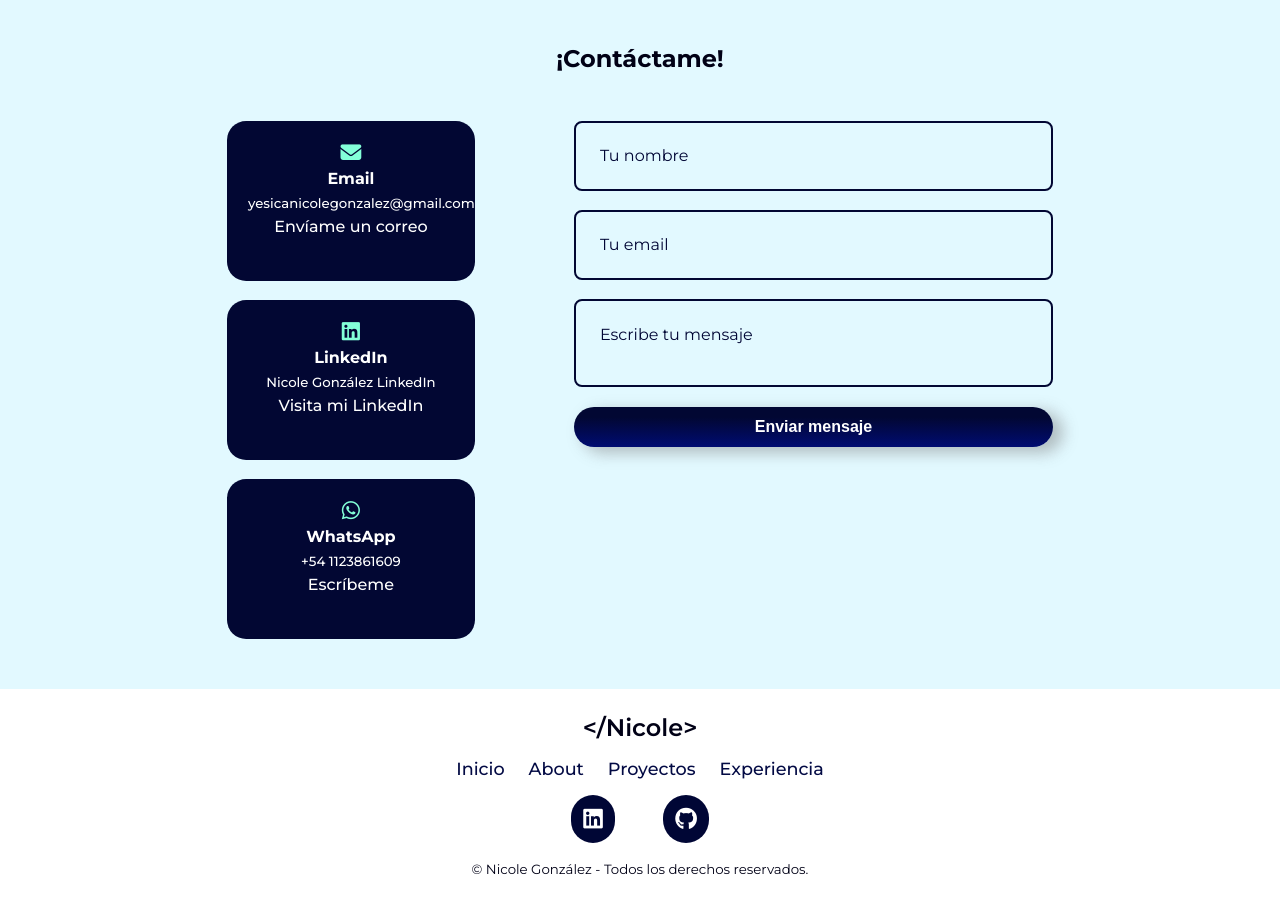
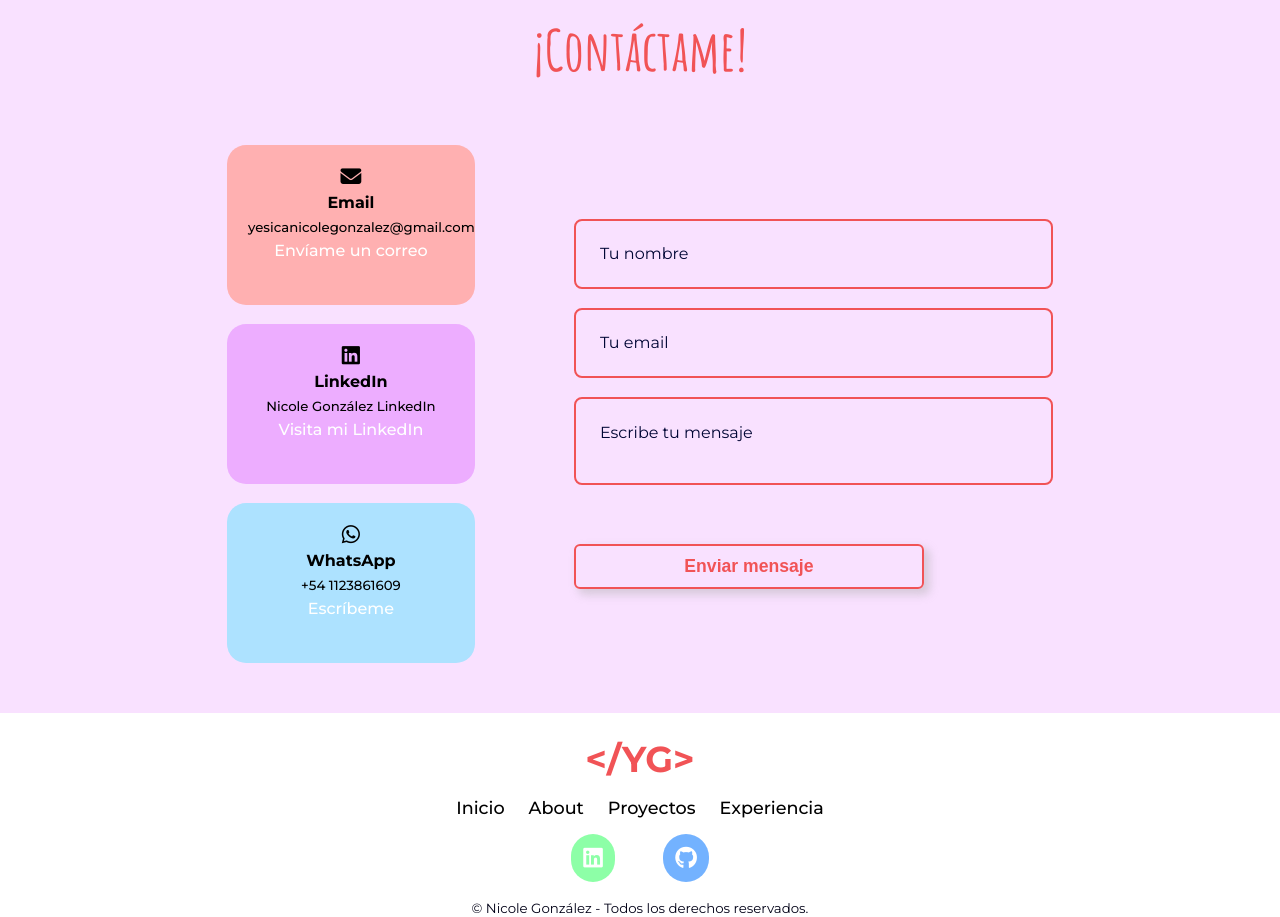
Before and after one commit to YesicaGonzalezN/portfolio-new, a React (Create React App) app: page / in a window 1280 px wide. Shown: the part 3060-3977 px from the top of the page. Before the commit the page ends 3938 px from the top, so only its background shows below. Built offline with nearby package versions, Linux system fonts and the light colour scheme.

Commit message:
cambios footer

```diff
--- a/src/Components/ContactMe/ContactMe.css
+++ b/src/Components/ContactMe/ContactMe.css
@@ -1,14 +1,17 @@
 #contact {
-    background: #e2f9ff;
+    background: #f9e1ff;
     padding: 50px 50px;
 }
 
 #contact h2 {
     text-align: center;
-    margin-bottom: 3rem;
+    font-family: 'Amatic SC', cursive;
+    color:#F15356;
+    font-size: 3.5rem;
+    margin-bottom: 60px;
 }
 
-.container.contact-container {
+.contact-container {
     width: 70%;
     display: grid;
     grid-template-columns: 30% 58%;
@@ -24,7 +27,6 @@
 }
 
 .option-contact {
-    background: #020733;
     padding: 20px;
     border-radius: 1.2rem;
     text-align: center;
@@ -32,27 +34,39 @@
     border: 1px solid transparent;
     transition: .3s;
     height: 20vh;
-    color: #fff;
+    color: #000;
 }
+
+.option-contact:nth-child(1) {
+    background: #ffb0b1;
+}
+.option-contact:nth-child(2) {
+    background: #edadff;
+}
+.option-contact:nth-child(3) {
+    background: #ade2ff;
+}
+
 .option-contact i {
     font-size: 1.3rem;
-    color:#83ffd8;
+    color:#000;
 }
 
 .option-contact h5 {
     font-weight: 500;
 }
 
-.option-contact a {
+.vinculo-red {
     text-decoration: none;
-    color: #fff;
     font-weight: 500;
+    color: rgb(255, 255, 255);
 }
 
 form {
     display: flex;
     flex-direction: column;
     gap: 1.2rem;
+    justify-content: center;
 }
 
 input, textarea {
@@ -60,9 +74,9 @@ input, textarea {
     padding: 1.5rem;
     border-radius: 0.5rem;
     background: transparent;
-    border: 2px solid #020733;
+    border: 2px solid #F15356;
     resize: none;
-    color: #000635;
+    color: #F15356;
     font-size: 1rem;
 }
 
@@ -71,15 +85,40 @@ input, textarea {
     font-family: 'Montserrat';
 }
 
+.button-contact {
+        width: 350px;
+        height: 45px;
+        padding: 10px 10px;
+        border-radius: 6px;
+        border: 2px solid #F15356;
+        color: #F15356;
+        font-size: 1.1rem;
+        font-weight: 600;
+        background: transparent;
+        box-shadow: 5px 5px 9px 1px rgba(173, 173, 173, 0.444);
+        cursor: pointer;
+        text-decoration: none;
+        text-align: center;
+        margin-top: 40px;
+}
+
+.button-contact:hover {
+    background: #F15356;
+    color: #fff;
+    transition: .4s;
+}
+
 @media screen and (max-width: 1024px) {
-    .container.contact-container {
+    .contact-container {
         grid-template-columns: 1fr;
         gap: 2rem;
     }
 }
 
 @media screen and (max-width: 600px) {
-    .container.contact-container {
-        width: 300px;
+    .contact-container {
+        width: 230px;
+        align-items: center;
+        justify-content: center;
     }
 }
--- a/src/Components/ContactMe/ContactMe.jsx
+++ b/src/Components/ContactMe/ContactMe.jsx
@@ -18,32 +18,32 @@ const ContactMe = () => {
     <div id="contact">
         <h2>¡Contáctame!</h2>
 
-        <div className="container contact-container">
+        <div className="contact-container">
             <div className="options-contact">
                 <article className="option-contact">
                     <i class="fa-solid fa-envelope"></i>
                     <h4>Email</h4>
                     <h5>yesicanicolegonzalez@gmail.com</h5>
-                    <a href="mailto:yesicanicolegonzalez@gmail.com" target='_blank' rel="noreferrer">Envíame un correo</a>
+                    <a className="vinculo-red" href="mailto:yesicanicolegonzalez@gmail.com" target='_blank' rel="noreferrer">Envíame un correo</a>
                 </article>
                 <article className="option-contact">
                     <i class="fa-brands fa-linkedin"></i>
                     <h4>LinkedIn</h4>
                     <h5>Nicole González LinkedIn</h5>
-                    <a href="https://www.linkedin.com/in/yesica-nicole-gonzalez/" target='_blank' rel="noreferrer">Visita mi LinkedIn</a>
+                    <a className="vinculo-red" href="https://www.linkedin.com/in/yesica-nicole-gonzalez/" target='_blank' rel="noreferrer">Visita mi LinkedIn</a>
                 </article>
                 <article className="option-contact">
                     <i class="fa-brands fa-whatsapp"></i>
                     <h4>WhatsApp</h4>
                     <h5>+54 1123861609</h5>
-                    <a href="https://wa.me/qr/25Q4TPCE2PLLP1" target='_blank' rel="noreferrer">Escríbeme</a>
+                    <a className="vinculo-red" href="https://wa.me/qr/25Q4TPCE2PLLP1" target='_blank' rel="noreferrer">Escríbeme</a>
                 </article>
             </div>
             <form ref={form} onSubmit={sendEmail}>
                 <input type="text" name="name" placeholder="Tu nombre" required />
                 <input type="email" name="email" placeholder="Tu email" required />
                 <textarea name="message" placeholder="Escribe tu mensaje" required></textarea>
-                <button type="submit" className="button">Enviar mensaje</button>
+                <button type="submit" className="button-contact">Enviar mensaje</button>
             </form>
         </div>
     </div>
--- a/src/Components/Experience/Experience.css
+++ b/src/Components/Experience/Experience.css
@@ -4,7 +4,6 @@
 
 .title h2 {
     font-family: 'Amatic SC', cursive;
-    margin: 30px auto;
     font-size: 3.5rem;
     color: #F15356;
 }
--- a/src/Components/Footer/Footer.css
+++ b/src/Components/Footer/Footer.css
@@ -4,8 +4,13 @@ footer {
     font-size: 1rem;
 }
 
+.footer-name {
+    color: #F15356;
+    font-size: 2rem;
+}
+
 footer a {
-    color: #030a44;
+    color: #000;
     text-decoration: none;
     font-weight: 500;
 }
@@ -27,7 +32,7 @@ footer a {
 }
 
 .footer-list li a:hover {
-    color: #001484;
+    color: #000;
     transition: .4s;
 }
 
@@ -44,7 +49,6 @@ footer a {
 }
 
 .footer-social a {
-    background: #000635;
     border-radius: 50px;
     border: 1px solid transparent;
     padding: 0.7rem;
@@ -52,6 +56,17 @@ footer a {
     transition: .4s;
 }
 
-.footer-social a:hover {
-    background: #001484;
+.footer-social a:nth-child(1) {
+    background: #8dffa7;
 }
+
+.footer-social a:nth-child(2) {
+    background: #73b2ff;
+}
+
+.footer-social a:hover:nth-child(1) {
+    background: #46ff71;
+}
+.footer-social a:hover:nth-child(2) {
+    background: #3d94ff;
+}
--- a/src/Components/Footer/Footer.jsx
+++ b/src/Components/Footer/Footer.jsx
@@ -4,7 +4,7 @@ import './Footer.css';
 const Footer = () => {
   return (
     <footer>
-        <div className="footer-name">&lt;/Nicole&gt;</div>
+        <div className="footer-name"><h2>&lt;/YG&gt;</h2></div>
 
         <ul style={{listStyleType: 'none'}} className="footer-list">
             <li><a href="#main">Inicio</a></li>
```
